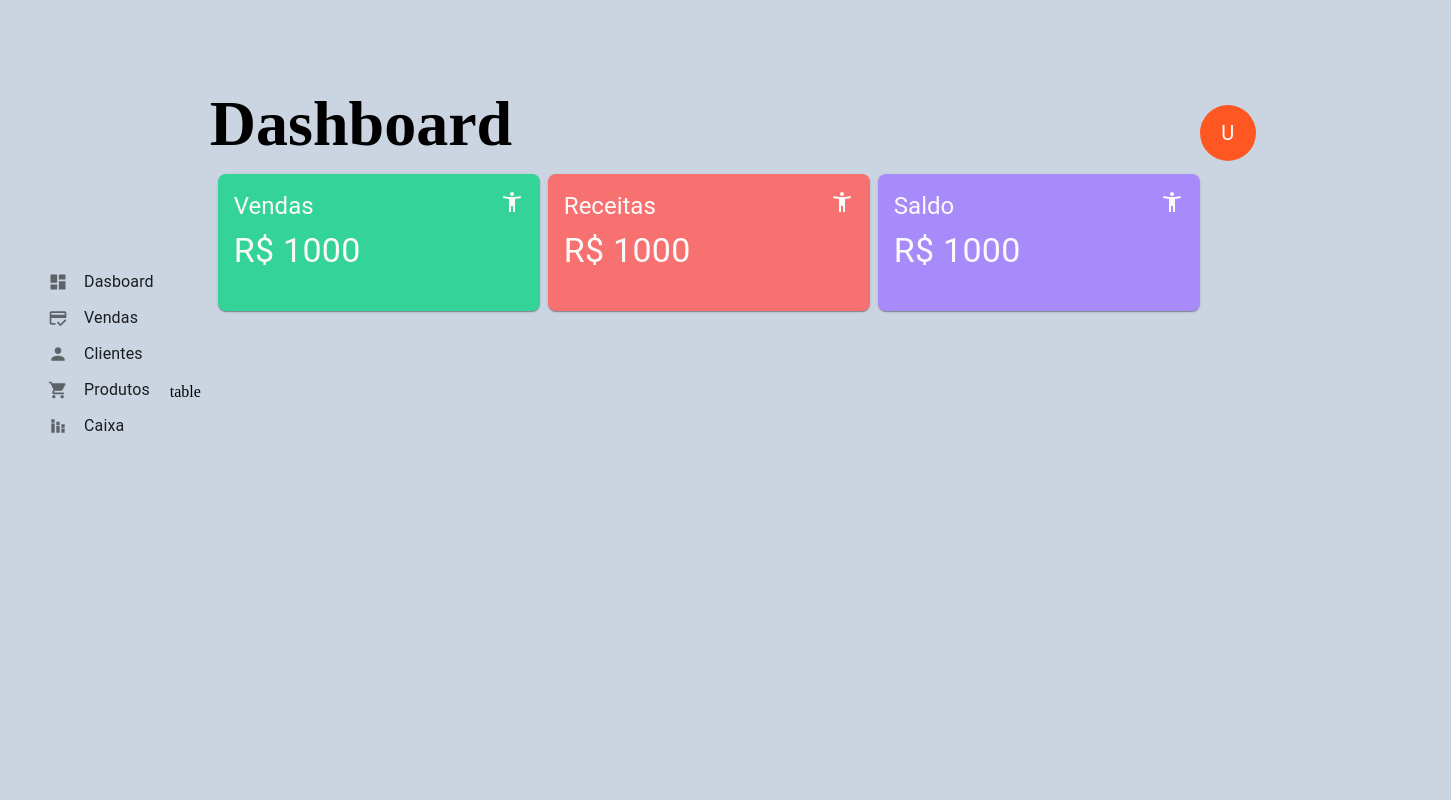
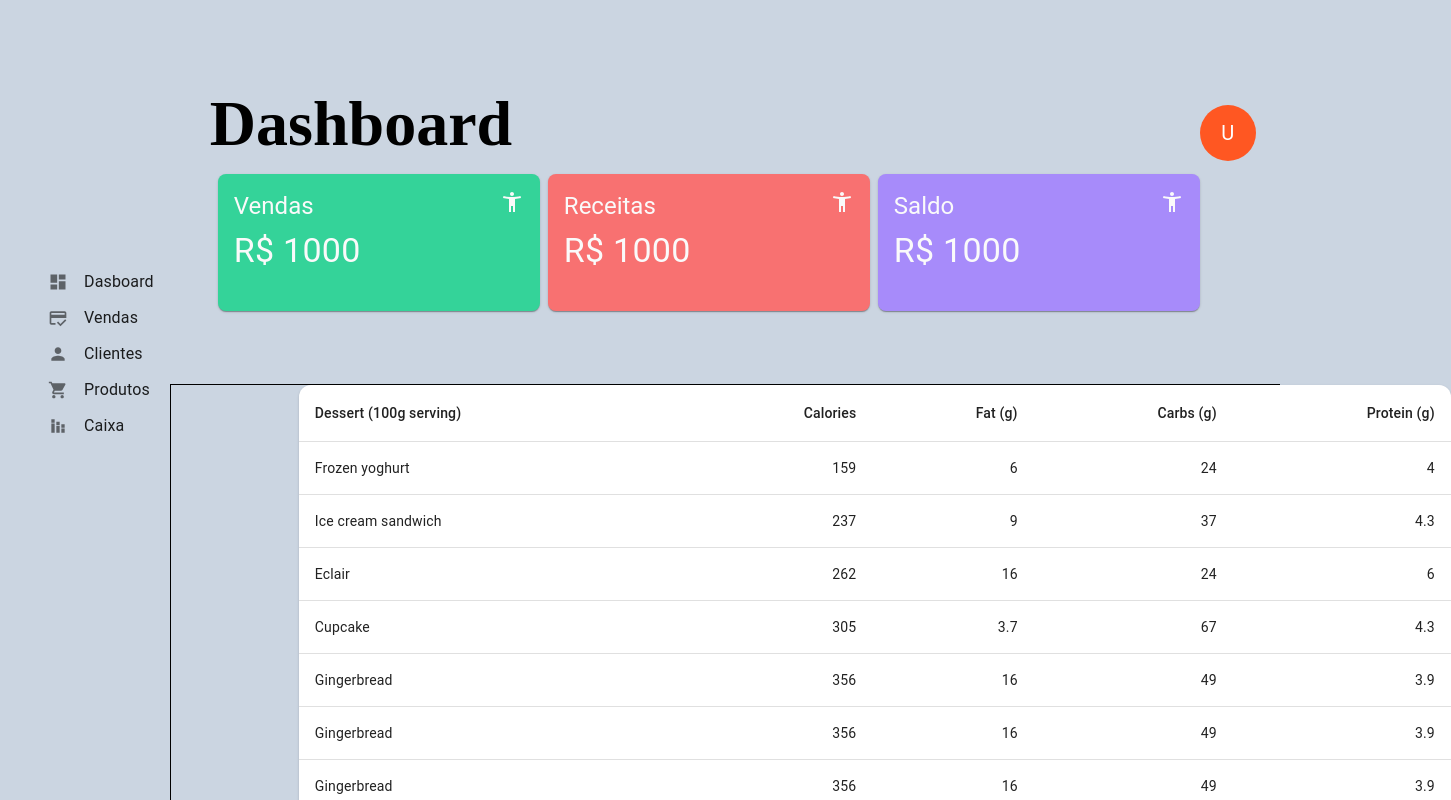
Before and after one commit to luisviniciuslv/My_Cashier_FrontEnd, a React (Vite) app: page / in a window 1280 px wide. Shown: the top 800 px of the page, 1451 px wide, since content can reach past the window. Built offline with nearby package versions, Linux system fonts and the light colour scheme.

Commit message:
Fix div content tableq

```diff
--- a/src/pages/dasboard/index.tsx
+++ b/src/pages/dasboard/index.tsx
@@ -4,6 +4,7 @@ import AccessibilityNewIcon from '@mui/icons-material/AccessibilityNew';
 
 import './style.css'
 import { ProfileComponent } from '../../components/ProfileComponent';
+import { TableComponent } from '../../components/TableComponent';
 
 export const DashboardPage: React.FC = () => {
     return (
@@ -35,7 +36,7 @@ export const DashboardPage: React.FC = () => {
                 </div>
             </div>
             <div className='dashboard-table'>
-                table
+                <TableComponent />
             </div>
         </div>
     );
--- a/src/pages/dasboard/style.css
+++ b/src/pages/dasboard/style.css
@@ -40,3 +40,9 @@
     grid-row-start: 3;
     grid-row-end: 4;
 }
+
+.dashboard-table {
+    height: 36.5rem;
+    border: 1px solid;
+    position: relative;
+}
```
